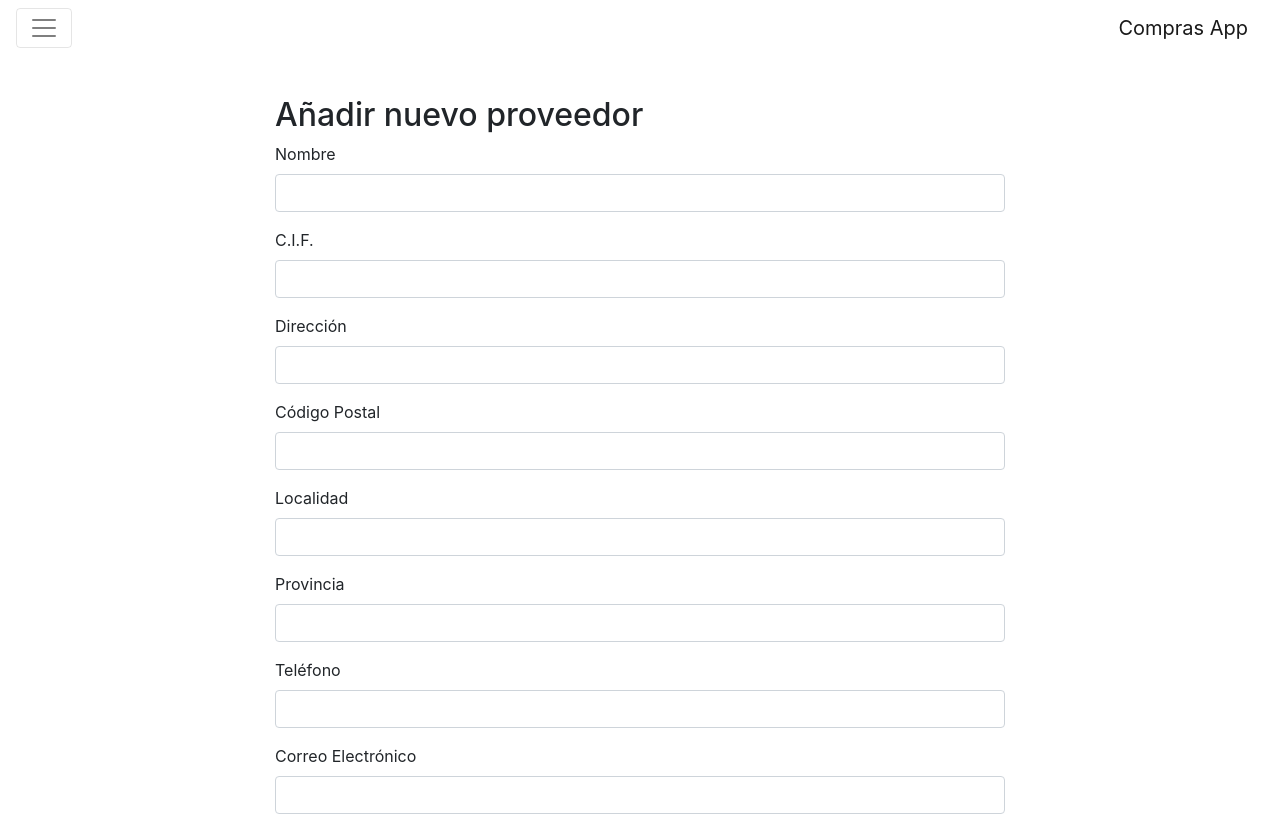
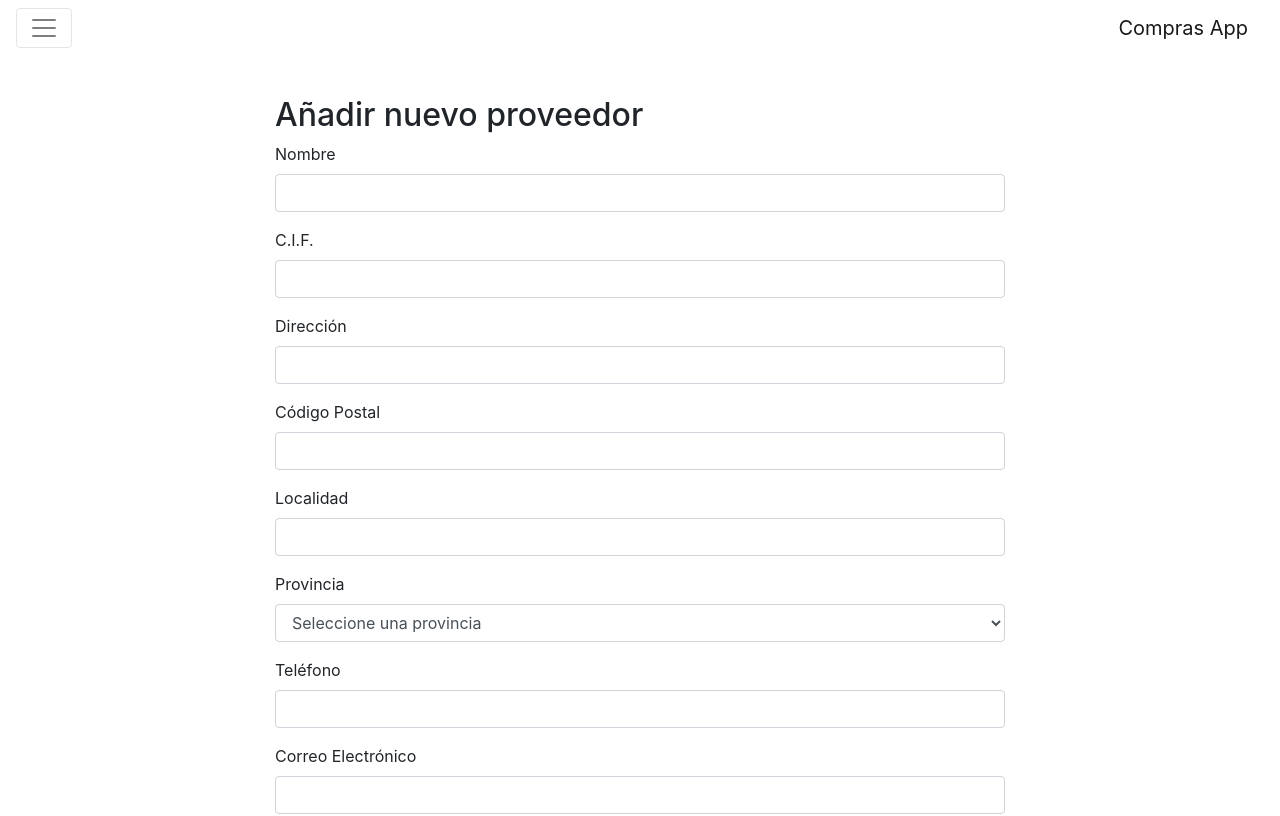
Before and after one commit to saul9402/appCompras, an Angular app: page /addprovee in a window 1280 px wide. Shown: the top 816 px of the page. Built offline with nearby package versions, Linux system fonts and the light colour scheme.

Commit message:
Se agrega lista
Una lista que contiene las provincias y se agrega desde el componente ára que el html lo renderice con una directiva llamada *ngFor

```diff
--- a/src/app/proveedores/addprovee/addprovee.component.html
+++ b/src/app/proveedores/addprovee/addprovee.component.html
@@ -49,11 +49,14 @@
         </div>
         <div class="form-group">
           <label>Provincia</label>
-          <input type="text"
-                 class="form-control"
-                 id="provincia"
-                 name="provincia"
-                 ngModel>
+          <select class="form-control"
+                  id="provincia"
+                  ngModel name="provincia">
+            <option value="">Seleccione una provincia</option>
+            <option *ngFor="let provincia of provincias" [value]="provincia">
+                 {{ provincia }}
+            </option>
+            </select>
         </div>
         <div class="form-group">
           <label>Teléfono</label>
--- a/src/app/proveedores/addprovee/addprovee.component.ts
+++ b/src/app/proveedores/addprovee/addprovee.component.ts
@@ -11,6 +11,13 @@
   //Con esto se usan los componente de angular para recibir el objeto del formulario. Se usa el id del html para enlazar el formulario con este archivo
   @ViewChild('formpro') formpro: NgForm;
   proveedor: any;
+  provincias: string[] = [ 'Álava','Albacete','Alicante','Almería','Asturias','Ávila','Badajoz',
+  'Barcelona','Burgos', 'Cáceres', 'Cádiz','Cantabria','Castellón','Ciudad Real','Córdoba',
+  'La Coruña','Cuenca','Gerona','Granada','Guadalajara', 'Guipúzcoa','Huelva','Huesca',
+  'IslasBaleares','Jaén','León','Lérida','Lugo','Madrid', 'Málaga','Murcia','Navarra','Orense',
+  'Palencia','Las Palmas','Pontevedra','La Rioja','Salamanca','Segovia','Sevilla','Soria',
+  'Tarragona','Santa Cruz de Tenerife','Teruel','Toledo','Valencia','Valladolid','Vizcaya',
+  'Zamora','Zaragoza' ]
 
   constructor() {
   this.proveedor = {
@@ -25,6 +32,7 @@
     contacto: ''}
   }
 
+
   ngOnInit() {
   }
 
@@ -34,6 +42,7 @@
     this.proveedor.direccion = this.formpro.value.direccion;
     this.proveedor.cp = this.formpro.value.cp;
     this.proveedor.localidad = this.formpro.value.localidad;
+    this.proveedor.provincia = this.formpro.value.provincia;
     this.proveedor.telefono = this.formpro.value.telefono;
     this.proveedor.email = this.formpro.value.email;
     this.proveedor.contacto = this.formpro.value.contacto;
```
